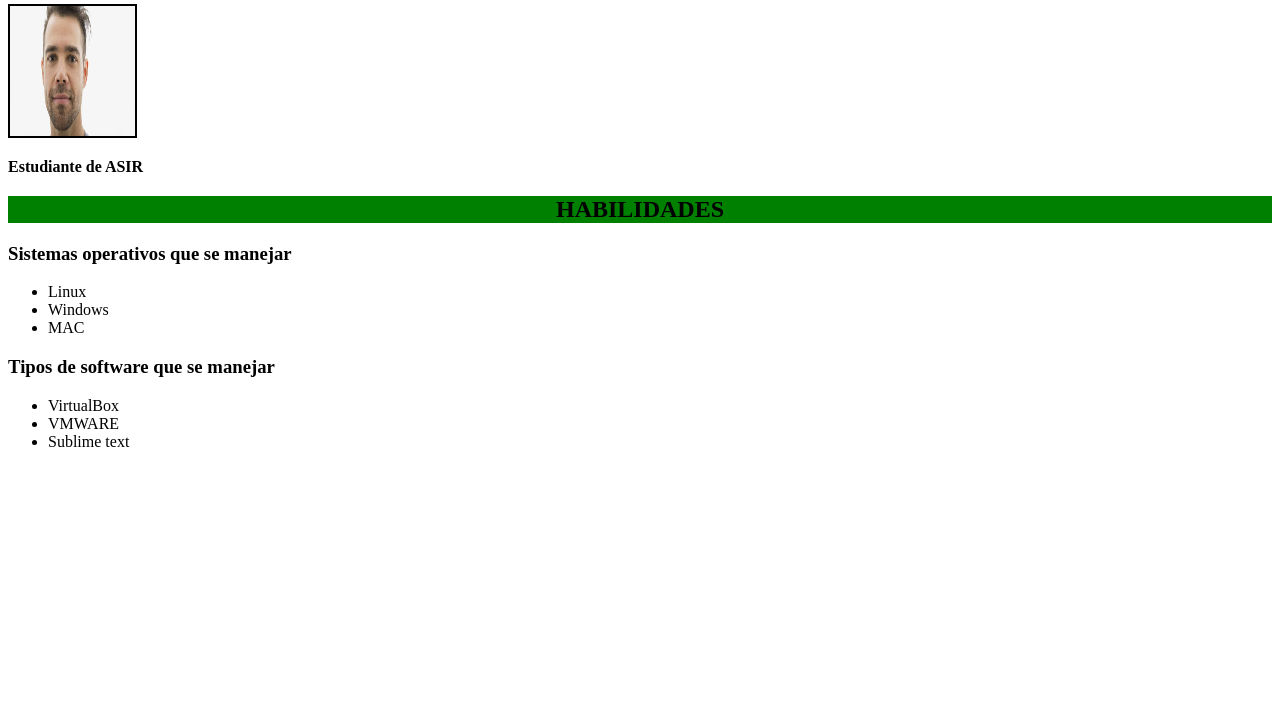
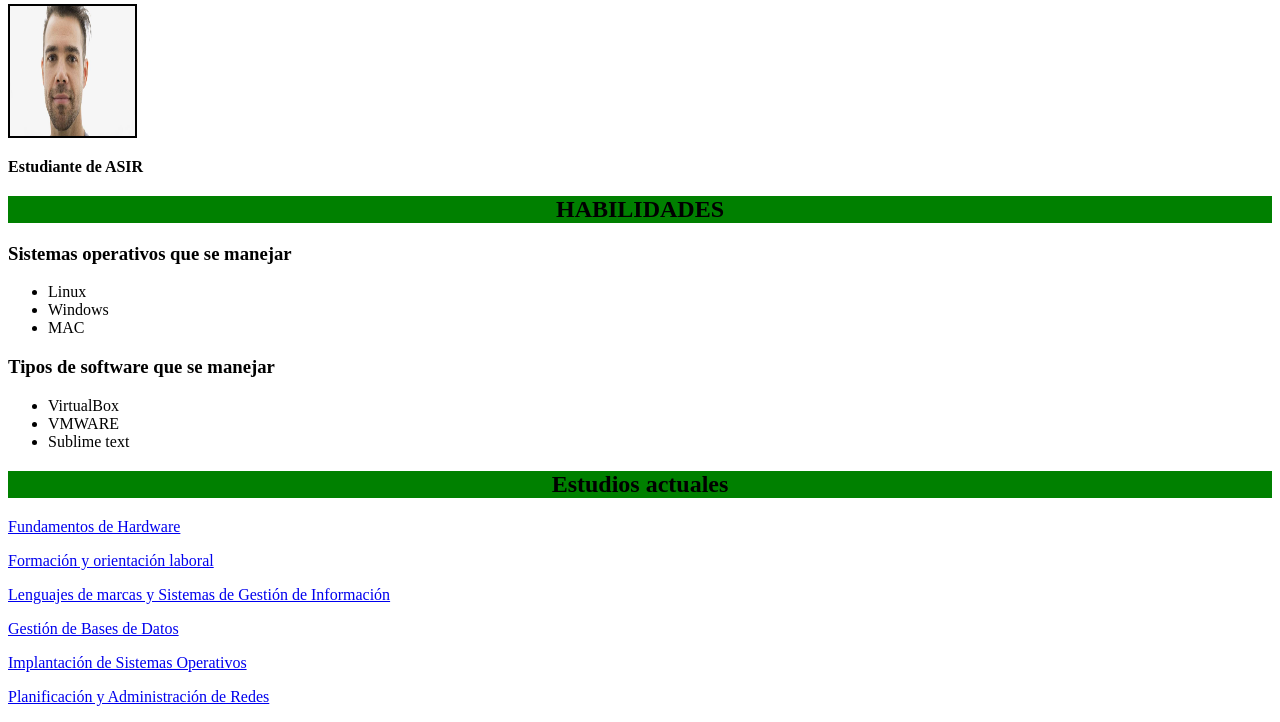
Before and after one commit to victorpp12/currriculum, a plain HTML site: page index.html in a window 1280 px wide. Shown: the part 82-804 px from the top of the page. Drawn offline with Linux system fonts and the light colour scheme.

Commit message:
Update index.html

```diff
--- a/index.html
+++ b/index.html
@@ -32,5 +32,12 @@
 			<li>VMWARE</li>
 			<li>Sublime text</li>
 		</ul>
+		<h2>Estudios actuales</h2>
+		<p><a href="fhw.html" target=“_blank”>Fundamentos de Hardware</a></p>
+	<p><a href="fol.html" target=“_blank”>Formación y orientación laboral</a></p>
+	<p><a href="lmgi.html" target=“_blank”>Lenguajes de marcas y Sistemas de Gestión de Información</a></p>
+	<p><a href="sgd.html" target=“_blank”>Gestión de Bases de Datos</a></p>
+	<p><a href="iso.html" target=“_blank”>Implantación de Sistemas Operativos</a></p>
+	<p><a href="par.html" target=“_blank”>Planificación y Administración de Redes</a></p>
 	</body>
 </html>
```
